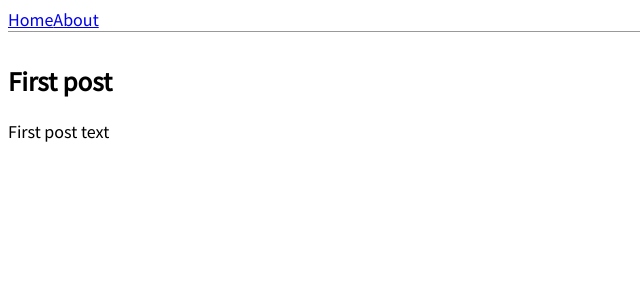
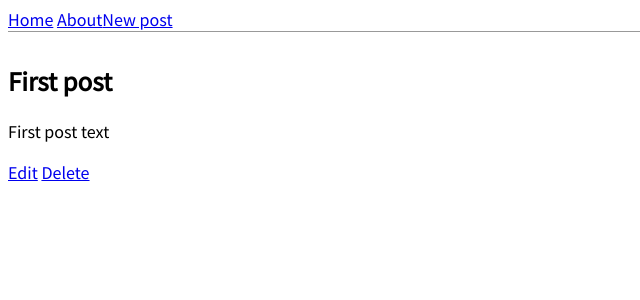
Before and after one commit to vagashkov/fourpaws, a Django app: page /post/2/ in a window 1280 px wide. Shown: the top 300 px of the page, without its empty margins (0-640 px from the left). Run offline with Django 4.2, Linux system fonts and the light colour scheme; data comes from the database, SQL or seed files in the repository; both versions use the stored data as it was after the commit.

Commit message:
Add posts CRUD operations support

```diff
--- a/src/blog/models.py
+++ b/src/blog/models.py
@@ -1,4 +1,5 @@
 from django.db import models
+from django.urls import reverse
 
 
 class Post(models.Model):
@@ -8,3 +9,6 @@ class Post(models.Model):
 
     def __str__(self):
         return self.title[:50]
+
+    def get_absolute_url(self):
+        return reverse('post_details', args=[str(self.id)])
--- a/src/blog/urls.py
+++ b/src/blog/urls.py
@@ -1,9 +1,12 @@
 from django.urls import path
 
-from .views import BlogListView, BlogDetailsView, AboutPageView
+from .views import BlogListView, BlogDetailsView, BlogCreateView, BlogEditView, BlogDeleteView, AboutPageView
 
 urlpatterns = [
     path('about/', AboutPageView.as_view(), name='about'),
+    path('post/<int:pk>/delete/', BlogDeleteView.as_view(), name='post_delete'),
+    path('post/<int:pk>/edit/', BlogEditView.as_view(), name='post_edit'),
+    path('post/new/', BlogCreateView.as_view(), name='post_create'),
     path('post/<int:pk>/', BlogDetailsView.as_view(), name='post_details'),
     path('', BlogListView.as_view(), name='post_list'),
 ]
--- a/src/blog/views.py
+++ b/src/blog/views.py
@@ -1,5 +1,7 @@
 from django.shortcuts import render
 from django.views.generic import TemplateView, ListView, DetailView
+from django.views.generic import CreateView, UpdateView, DeleteView
+from django.urls import reverse_lazy
 
 from .models import Post
 
@@ -16,5 +18,23 @@ class BlogDetailsView(DetailView):
     template_name = 'blogs/details.html'
 
 
+class BlogCreateView(CreateView):
+    model = Post
+    template_name = 'blogs/create.html'
+    fields = ['title', 'author', 'text']
+
+
+class BlogEditView(UpdateView):
+    model = Post
+    template_name = 'blogs/edit.html'
+    fields = ['title', 'text']
+
+
+class BlogDeleteView(DeleteView):
+    model = Post
+    template_name = 'blogs/delete.html'
+    success_url = reverse_lazy('post_list')
+
+
 class AboutPageView(TemplateView):
     template_name = 'blogs/about.html'
--- a/src/templates/blogs/base.html
+++ b/src/templates/blogs/base.html
@@ -8,8 +8,13 @@
 </head>
 <body>
 <header>
+    <div class="nav-left">
     <a href="{% url 'post_list' %}">Home</a>
     <a href="{% url 'about' %}">About</a>
+    </div>
+    <div class="nav-right">
+        <a href="{% url 'post_create' %}">New post</a>
+    </div>
 </header>
 
 {% block content %}
--- a/src/templates/blogs/details.html
+++ b/src/templates/blogs/details.html
@@ -4,4 +4,7 @@
 <h2>{{ post.title }}</h2>
 <p>{{ post.text }}</p>
 </div>
+
+<a href="{% url 'post_edit' post.pk%}">Edit</a>
+<a href="{% url 'post_delete' post.pk%}">Delete</a>
 {% endblock content %}
```
Also changed, not shown: src/blog/tests.py (+24 -0 lines), src/templates/blogs/create.html (added, +8 -0 lines), src/templates/blogs/delete.html (added, +8 -0 lines), src/templates/blogs/edit.html (added, +8 -0 lines), src/db.sqlite3.
